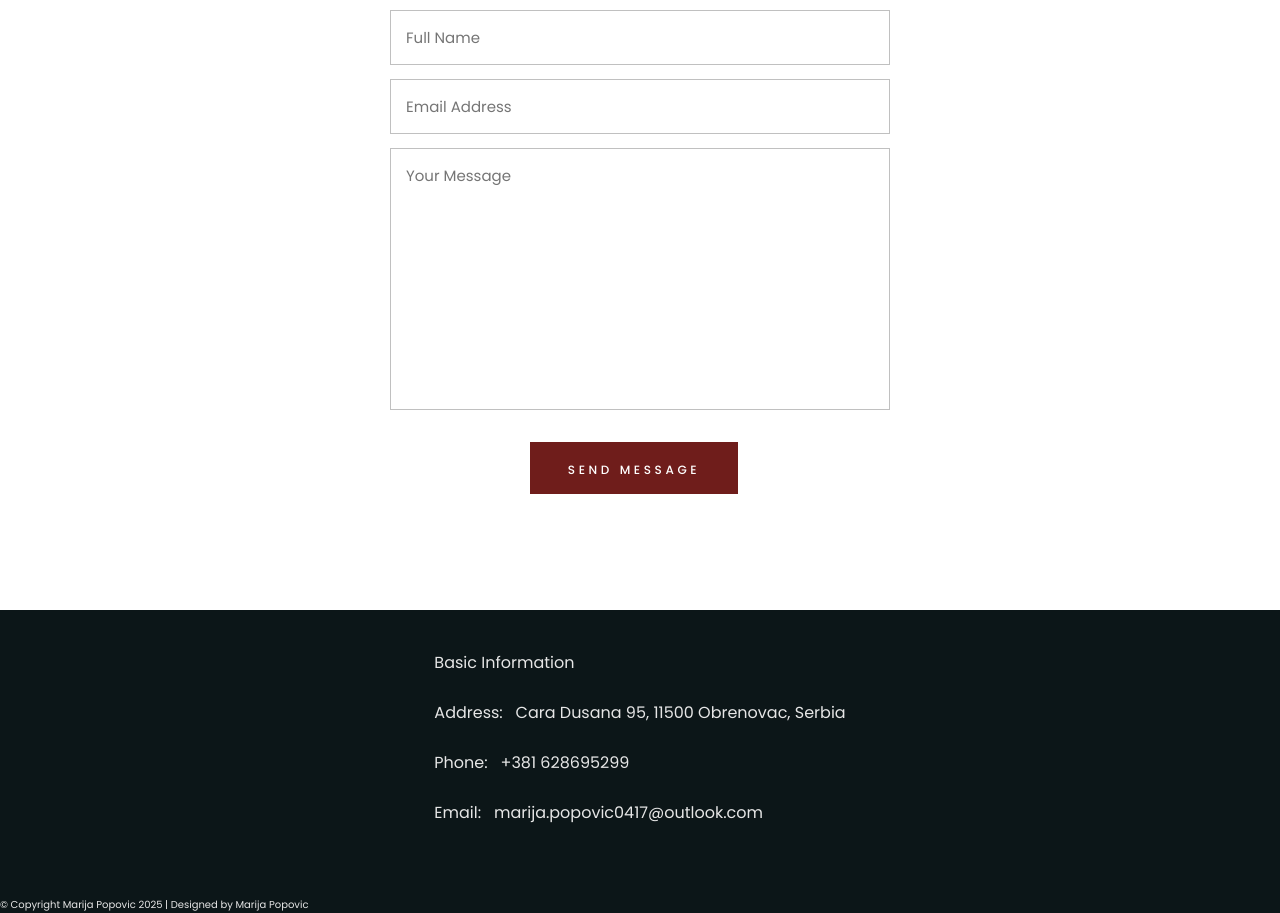
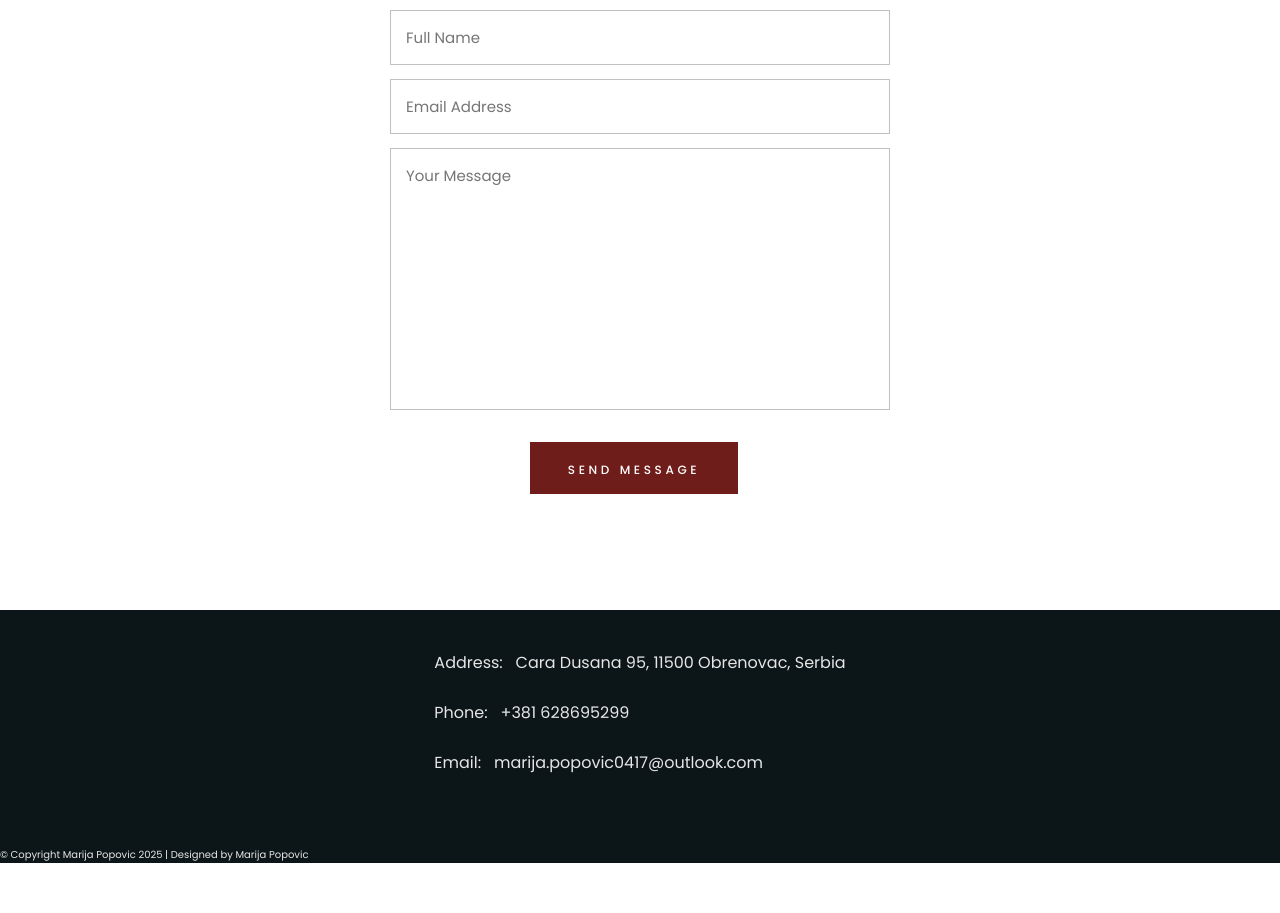
Before and after one commit to alekjovicic321/marija_portfolio, a plain HTML site: page index.html in a window 1280 px wide. Shown: the part 3207-4120 px from the top of the page. After the commit the page ends 4070 px from the top, so only its background shows below. Drawn offline with nearby package versions, Linux system fonts and the light colour scheme.

Commit message:
Update index.html

```diff
--- a/index.html
+++ b/index.html
@@ -297,8 +297,6 @@
         <div class="footer-row">
 
           <div class="footer-copyright">
-            <p align=""center">Basic Information</p>
-            <br>
             <p>Address: &nbsp; Cara Dusana 95, 11500 Obrenovac, Serbia</p>
             <br>
             <p>Phone: &nbsp; +381 628695299</p>
```
